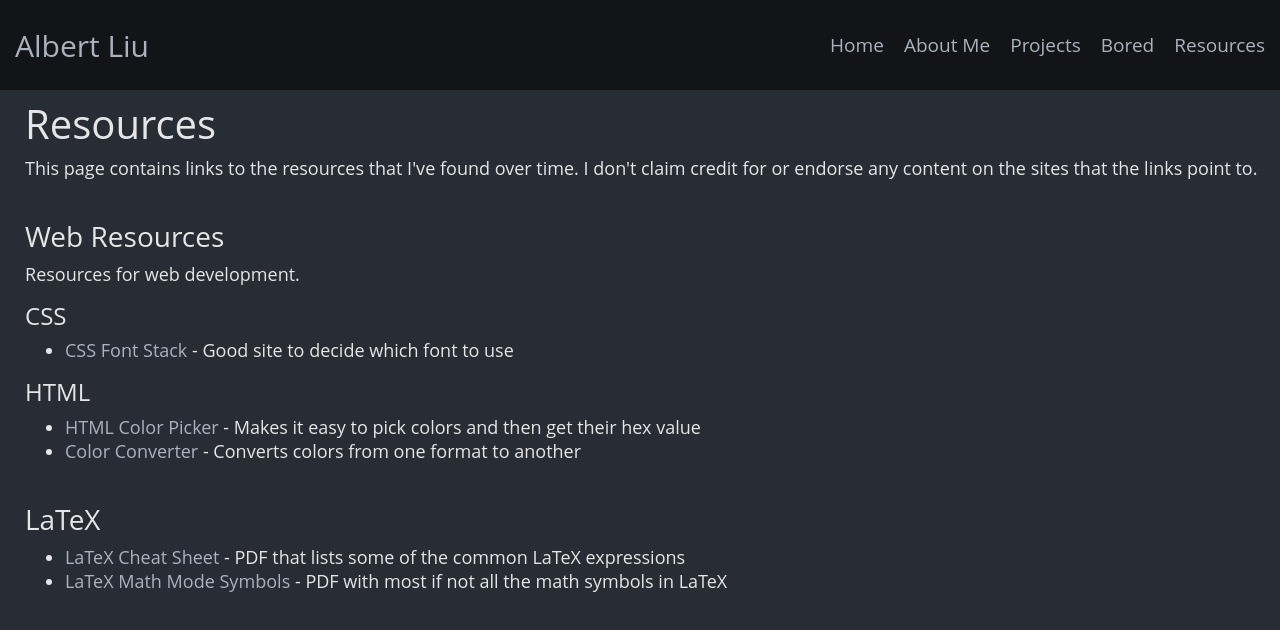
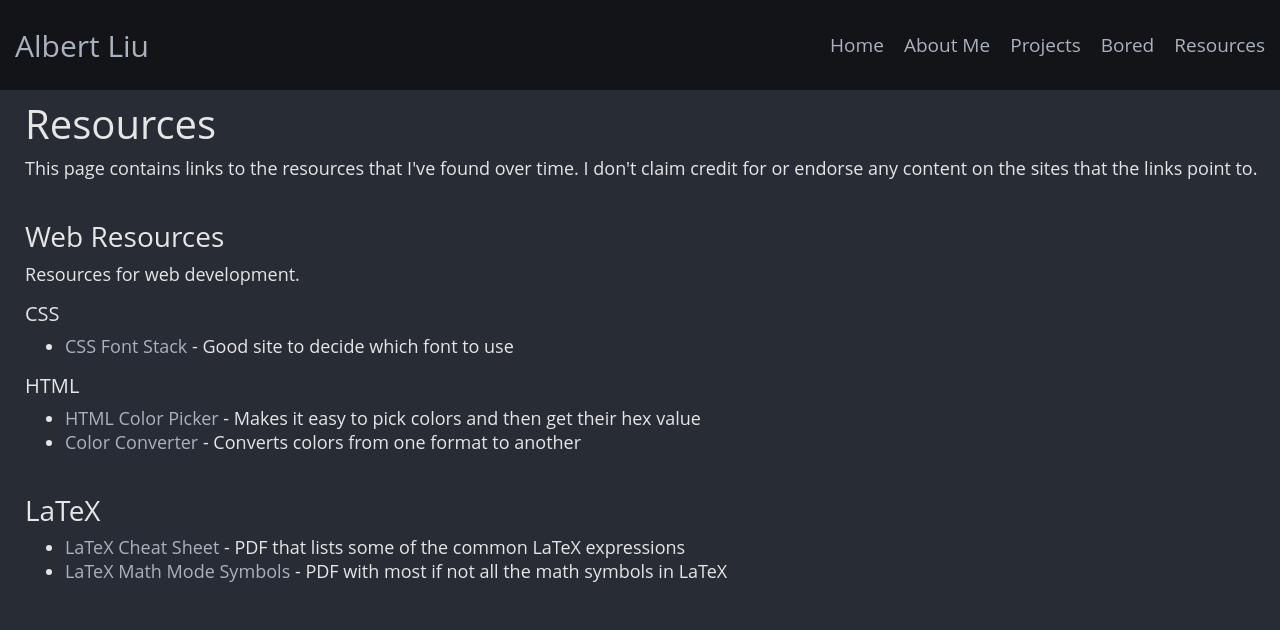
Before and after one commit to A1Liu/webpage, a React (Create React App) app: page /resources in a window 1280 px wide. Shown: the top 630 px of the page. Built offline with nearby package versions, Linux system fonts and the light colour scheme.

Commit message:
visual formatting

```diff
--- a/src/components/pages/resources/webresources.js
+++ b/src/components/pages/resources/webresources.js
@@ -22,9 +22,9 @@ class CSSResources extends React.Component {
 	render() {
 		return (
 		<div name = "cssresources">
-			<h4>
+			<h5>
 				CSS
-			</h4>
+			</h5>
 
 			<ul>
 				<li>
@@ -41,9 +41,9 @@ class HTMLResources extends React.Component {
 	render() {
 		return (
 		<div name = "htmlresources">
-			<h4>
+			<h5>
 				HTML
-			</h4>
+			</h5>
 			<ul>
 				<li>
 					<a href="https://www.w3schools.com/colors/colors_picker.asp?color=80ced6">HTML Color Picker</a>&nbsp;-
```
